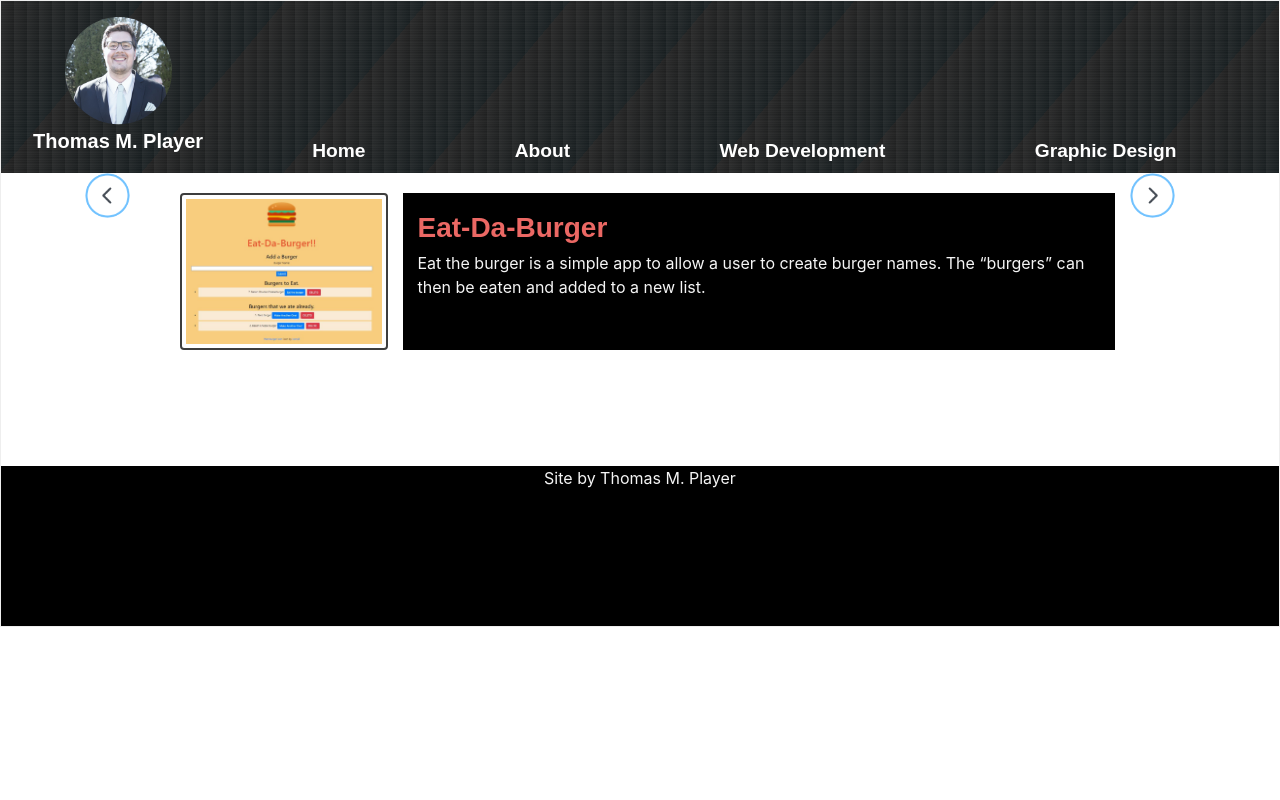
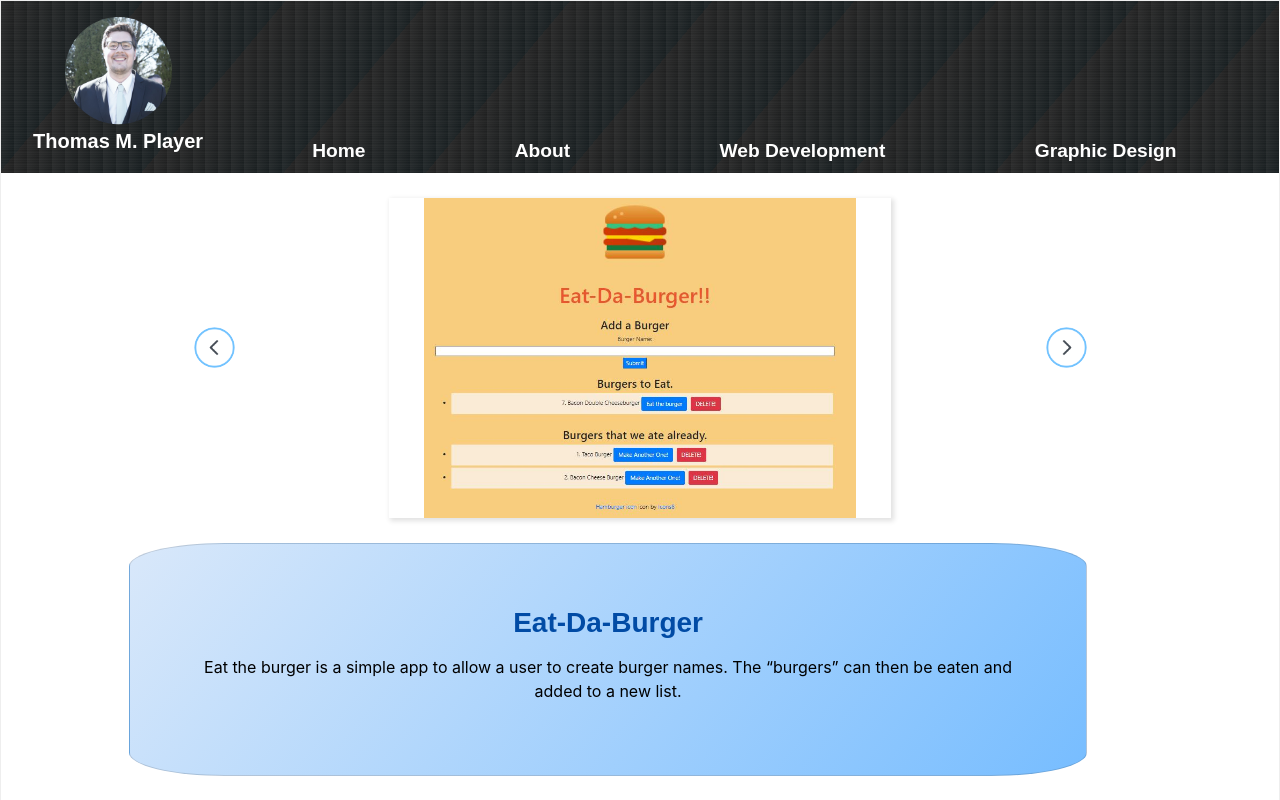
Before and after one commit to playerthomasm6/portfolioReact, a React (Create React App) app in the folder client/: page /portfolio in a window 1280 px wide. Shown: the top 800 px of the page. Built offline with nearby package versions, Linux system fonts and the light colour scheme; a web font is replaced by a local one.

Commit message:
portfolio page

```diff
--- a/client/src/components/PortfolioWindow/index.js
+++ b/client/src/components/PortfolioWindow/index.js
@@ -1,27 +1,48 @@
 import React from "react";
 import "./style.css";
+
+import BackArrow from "../../Images/icons8-back-to-64.png"
+import ForwardArrow from "../../Images/icons8-next-page-64.png"
 
 // The ...props means, spread all of the passed props onto this element
 // That way we don't have to define them all individually
 function PortfolioWindow(props) {
   return (
+    <div>
+      <article className="row row-style d-flex justify-content-center text-center">
+        <div className="col-sm-3 col-2 arrow-button-box">
+          <img
+            className="arrow-button"
+            src={BackArrow}
+            onClick={props.cycleProjectDown}
+          />
+        </div>
 
-    <article id="portfolio" class="row">
-
-    <div class="col-sm-3">
-      <img id="image-border" src={props.image} alt={props.imageAlt} class="img-thumbnail headshot"/>
-    </div>
-
-    <div id="portfolio" class="col-sm-9 bg-dark">
-      <h3><a href={props.url}>{props.title}</a></h3>
-      <p> {props.description}
-      </p>
-    </div>
+        <div className="col-sm-5 col-7 image-box-style">
+          <a href={props.url}><img src={props.image} alt={props.imageAlt} className="image-style" /></a>
+        </div>
 
 
-  </article>
+        <div className="col-sm-3 col-2 arrow-button-box">
+          <img
+            className="arrow-button"
+            src={ForwardArrow}
+            onClick={props.cycleProjectUp}
+          />
 
+        </div>
 
+      </article>
+
+      <div className="row">
+        <div className="col-sm-9 description-box">
+          <h3><a href={props.url}>{props.title}</a></h3>
+          <p> {props.description}
+          </p>
+        </div>
+      </div>
+
+    </div>
 
   );
 }
--- a/client/src/components/PortfolioWindow/style.css
+++ b/client/src/components/PortfolioWindow/style.css
@@ -1,3 +1,67 @@
+p {
+    font-size: 1em;
+    padding: 1%;
+    margin: 0;
+}
+
+.row-style {
+    text-align: center;
+    padding: 25px 0 25px 0;
+}
+
 .white-text{
     color: white;
 }
+
+
+.image-box-style { /*Container for portfolio image*/
+    justify-content: center;
+    text-align: center;
+    height: 15vh;
+}
+
+@media (min-width: 544px) {
+    .image-box-style { /*Container for portfolio image*/
+        justify-content: center;
+        text-align: center;
+        height: 40vh;
+    }
+}
+
+.image-style { /*Portfolio image*/
+    width: 100%;
+    height: 100%;
+    object-fit: contain;
+    box-shadow: 2px 2px 5px 1px rgba(0, 0, 0, 0.123);
+
+}
+
+.arrow-button-box {
+    text-align: center;
+    padding-top: 10%;
+}
+
+.arrow-button {
+    padding-right: auto;
+    padding-left: auto;
+    margin: auto;
+    border: 2px solid transparent;
+    transition: border 0.1s linear;
+
+}
+.arrow-button:hover {
+    border: 1px solid rgba(21, 119, 184, 0.274);
+    background-color: rgba(21, 119, 184, 0.055);
+}
+
+.description-box {
+    margin-top: 0;
+    text-align: center;
+    color: black;
+    background: linear-gradient(130deg, rgb(217, 232, 250),rgb(119, 189, 255));
+
+}
+
+.description-box h3 a {
+    color:rgb(1, 75, 165);
+}
--- a/client/src/pages/Portfolio.js
+++ b/client/src/pages/Portfolio.js
@@ -51,8 +51,7 @@ function Portfolio(props) {
     }
   ]
 
-  const cycleProjectIndex = (e, value) => { // Controles index cycle for projectData
-    e.preventDefault();
+  const cycleProjectIndex = (value) => { // Controles index cycle for projectData
   if (value === "down" & projectIndex > 0) { //cycle index down for index greater than 0
     setprojectIndex(projectIndex - 1)
 
@@ -72,47 +71,21 @@ function Portfolio(props) {
     <div >
       <Header/>
 
-    <section className="container">
+      <section className="container-fluid">
 
-      <div className="row">
-
-      <div className="col-sm-1">
-      <img
-      className="arrow-button"
-      src={BackArrow}
-      onClick ={e => {cycleProjectIndex(e, "down")}}
-      />
-      </div>
-
-      <div className="col-sm-10">
-      <PortfolioWindow
+        <PortfolioWindow
         image = {projectData[projectIndex].image}
         imageAlt = {projectData[projectIndex].imageAlt}
         url = {projectData[projectIndex].url}
         title = {projectData[projectIndex].title}
         description = {projectData[projectIndex].description}
-      />
+        cycleProjectDown = {() => cycleProjectIndex("down")}
+        cycleProjectUp = {() => cycleProjectIndex("up")}
+        />
 
-      </div>
+      </section>
 
-      <div className="col-sm-1">
-      <img
-      className="arrow-button"
-      src={ForwardArrow}
-      onClick ={e => {cycleProjectIndex(e, "up")}}
-      />
-      </div>
-
-
-
-
-
-</div>
-
-
-  </section>
-  <br/><br/><br/><br/>
-  <Footer/>
+      <Footer/>
   </div>
     );
   }
```
